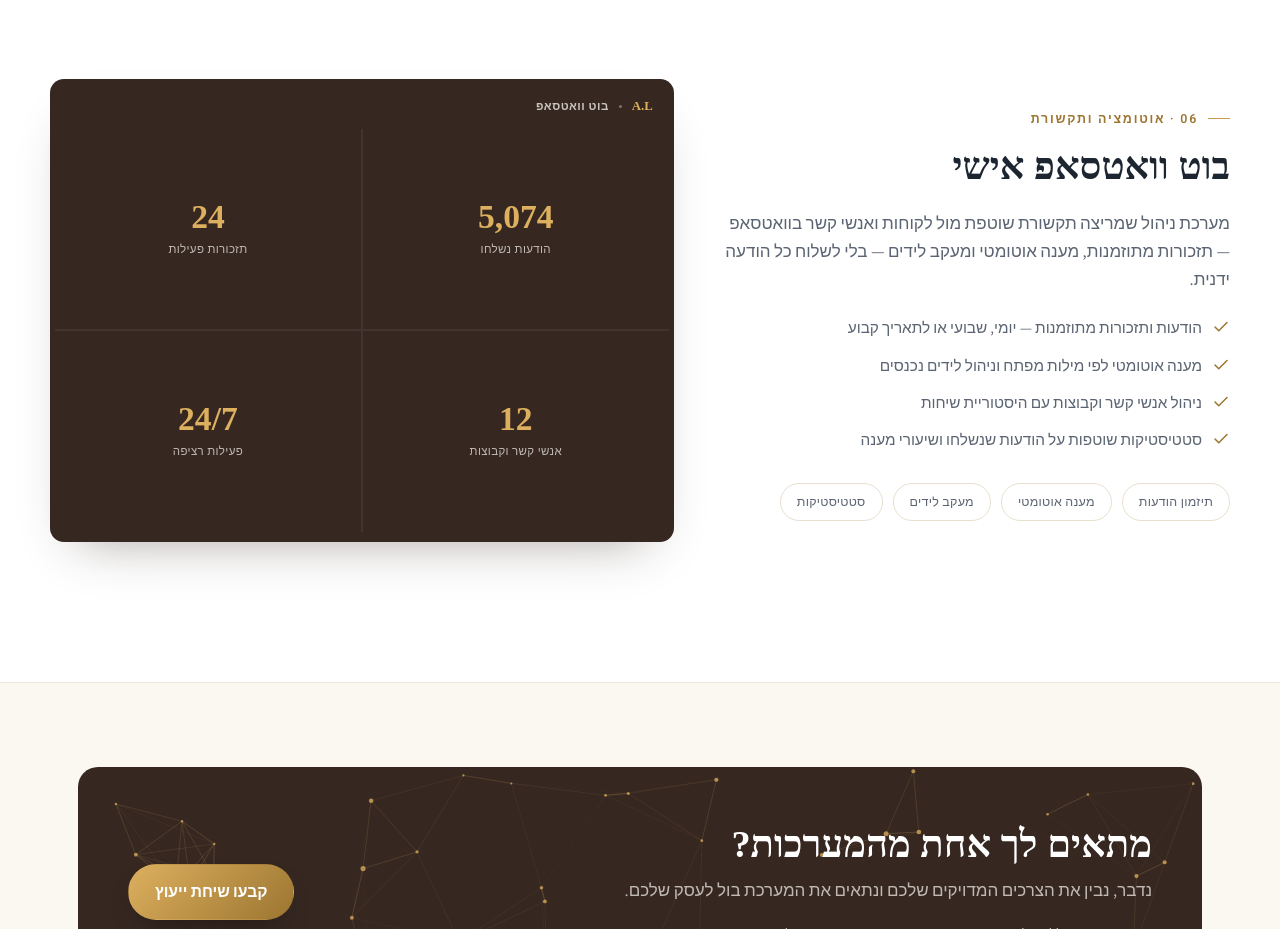
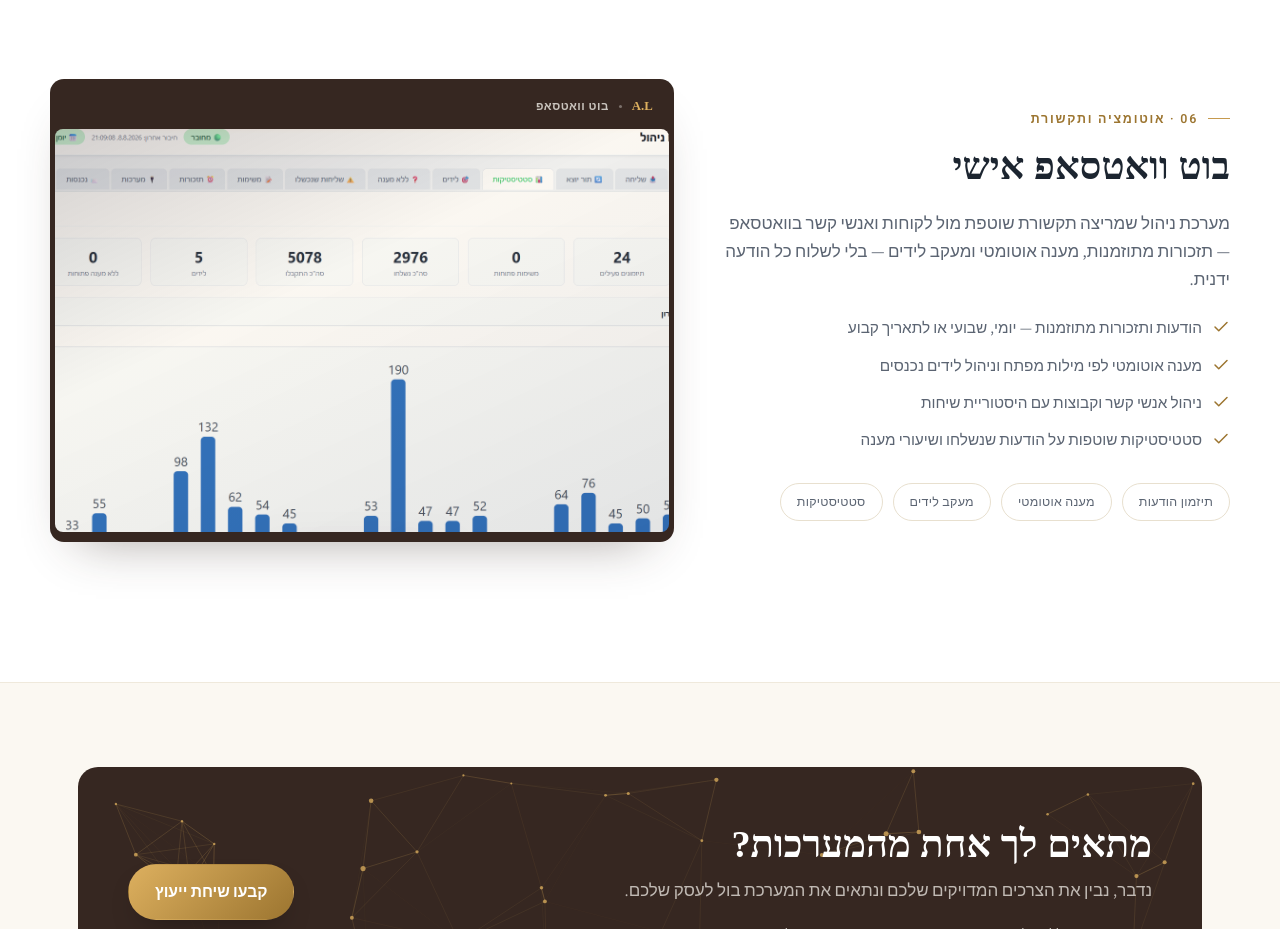
Before and after one commit to adir2112-blip/AL, a plain HTML site: page systems.html in a window 1280 px wide. Shown: the part 4080-5009 px from the top of the page. Drawn offline with Linux system fonts and the light colour scheme; a web font is replaced by a local one.

Commit message:
Use a real screenshot of the WhatsApp bot's stats dashboard instead of the placeholder mockup

```diff
--- a/css/style.css
+++ b/css/style.css
@@ -735,36 +735,6 @@ section{ padding: 84px 0; }
   width: 100%;
   height: auto;
 }
-.bot-stat-grid{
-  display: grid;
-  grid-template-columns: 1fr 1fr;
-  gap: 2px;
-  width: 100%;
-  height: 100%;
-  background: rgba(251,248,242,0.06);
-}
-.bot-stat-tile{
-  display: flex;
-  flex-direction: column;
-  align-items: center;
-  justify-content: center;
-  gap: 6px;
-  background: #362721;
-  padding: 18px 12px;
-  text-align: center;
-}
-.bot-stat-tile strong{
-  font-family: var(--font-display);
-  font-size: clamp(1.6rem, 3vw, 2.1rem);
-  color: var(--gold-bright);
-  line-height: 1;
-}
-.bot-stat-tile span{
-  font-family: var(--font-label);
-  font-size: 0.72rem;
-  letter-spacing: 0.03em;
-  color: rgba(251,248,242,0.7);
-}
 
 /* ---------- system detail blocks ---------- */
 .sys-detail{
--- a/systems.html
+++ b/systems.html
@@ -266,14 +266,7 @@
       <div class="sys-detail-visual has-photo">
         <div class="shot-frame">
           <div class="shot-bar"><span class="mark">A.L</span><span class="sep"></span><span class="label">בוט וואטסאפ</span></div>
-          <div class="shot-media illustration">
-            <div class="bot-stat-grid">
-              <div class="bot-stat-tile"><strong>5,074</strong><span>הודעות נשלחו</span></div>
-              <div class="bot-stat-tile"><strong>24</strong><span>תזכורות פעילות</span></div>
-              <div class="bot-stat-tile"><strong>12</strong><span>אנשי קשר וקבוצות</span></div>
-              <div class="bot-stat-tile"><strong>24/7</strong><span>פעילות רציפה</span></div>
-            </div>
-          </div>
+          <div class="shot-media"><img class="shot-img" src="assets/systems/whatsapp-bot-stats.png" alt="מסך הסטטיסטיקות של בוט הוואטסאפ"></div>
         </div>
       </div>
     </div>
```
Also changed, not shown: assets/systems/whatsapp-bot-stats.png (added).
